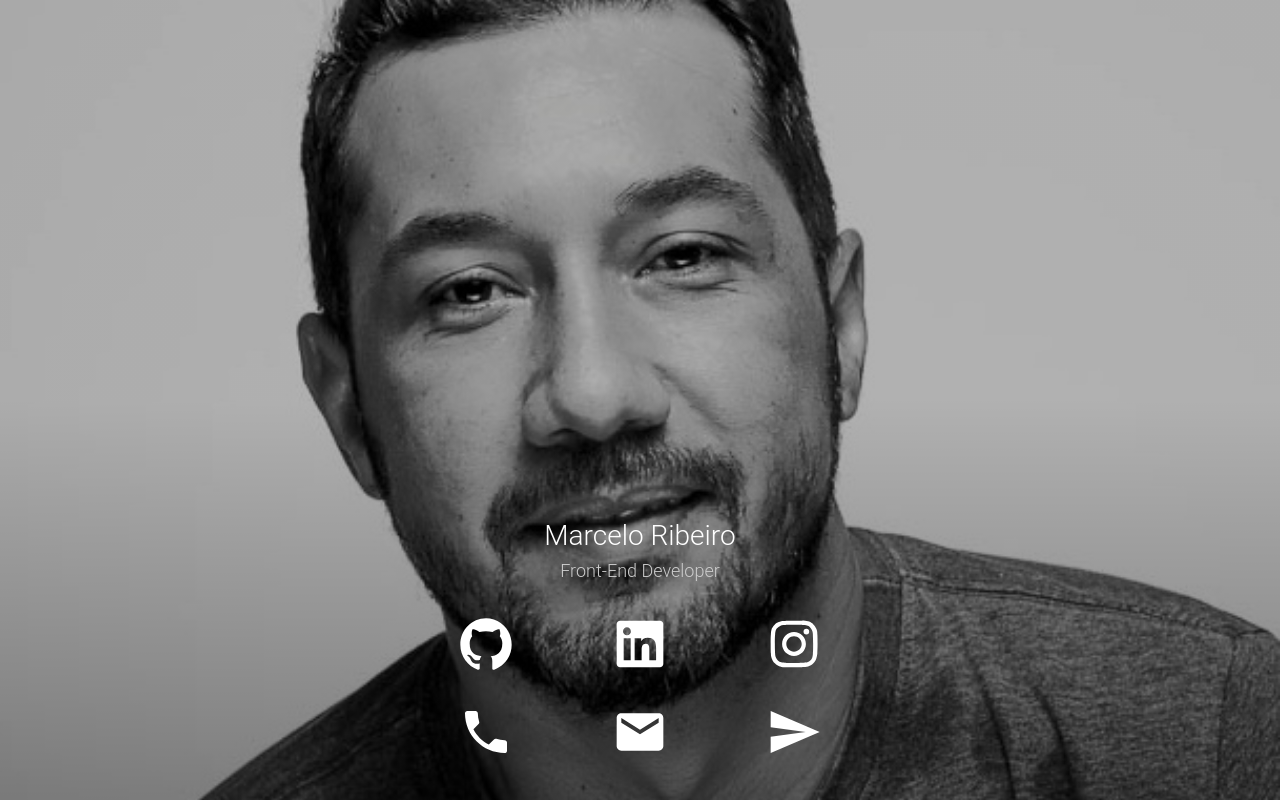
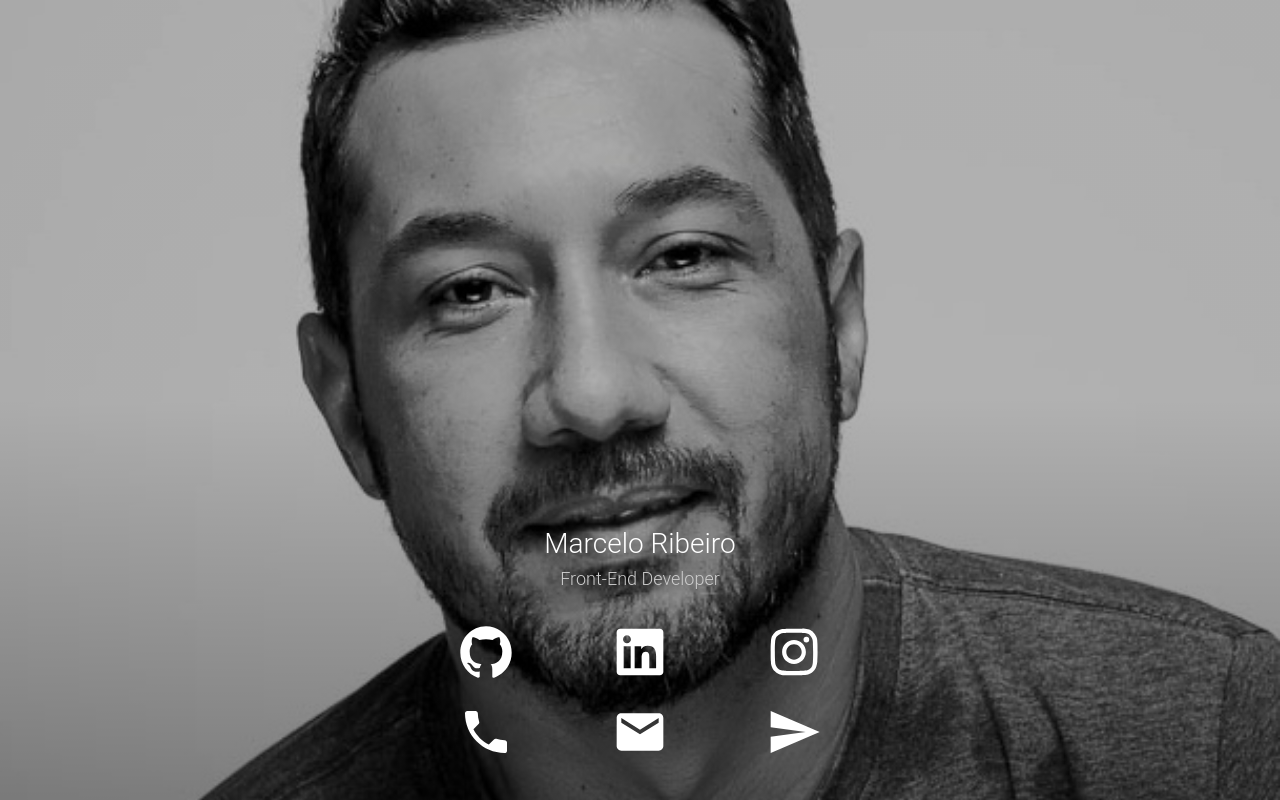
Before and after one commit to marcelo-ribeiro/mycard, a website: page app/index.html in a window 1280 px wide. Drawn offline with nearby package versions, Linux system fonts and the light colour scheme; files that its build step writes are made by us from their sources.

Commit message:
Atualizando

```diff
--- a/app/styles/main.scss
+++ b/app/styles/main.scss
@@ -106,7 +106,7 @@ svg {
   display: flex;
   flex-wrap: wrap;
   justify-content: space-evenly;
-  margin: -0.5rem -0.25rem;
+  margin: -0.25rem;
   padding: 0;
   list-style: none;
   // width: calc(88px * 3);
@@ -116,7 +116,7 @@ svg {
   display: flex;
   justify-content: center;
   width: 88px;
-  padding: 0.5rem 0.25rem;
+  padding: 0.25rem;
 }
 
 .links__divider {
```
Also changed, not shown: dist/styles/main.css, 1 other file.
